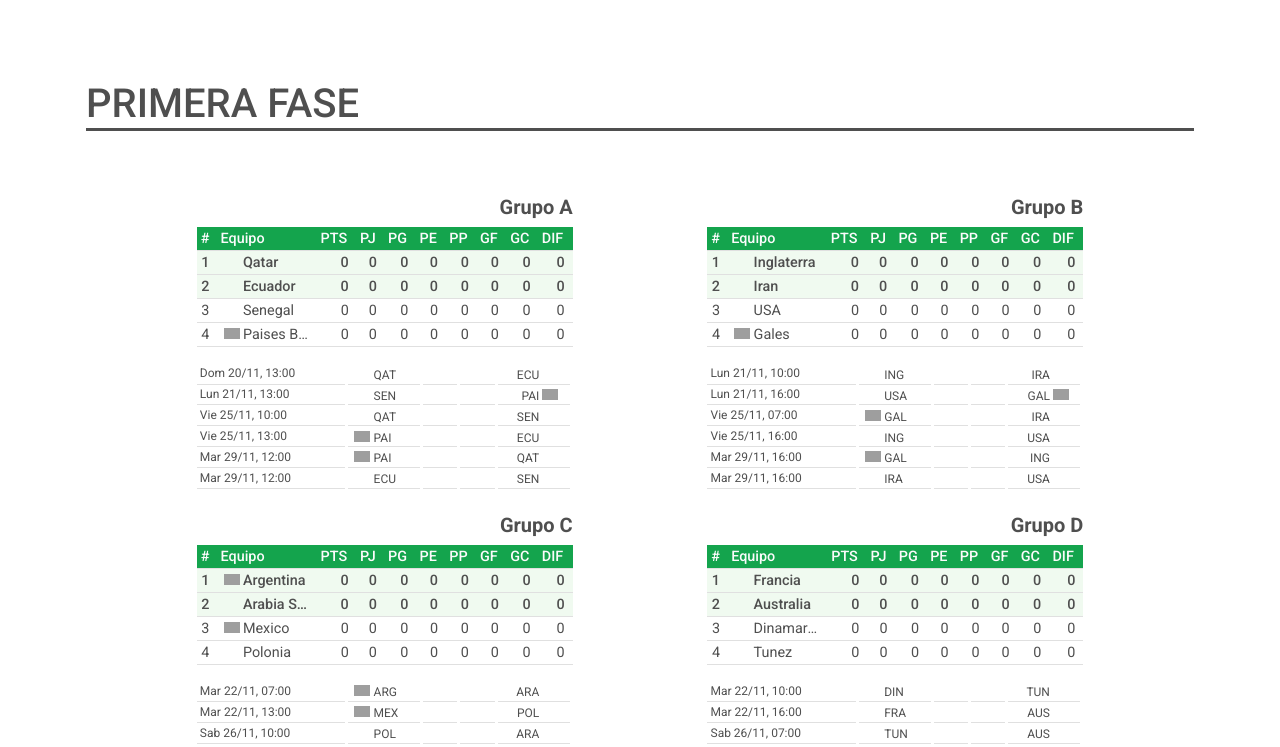
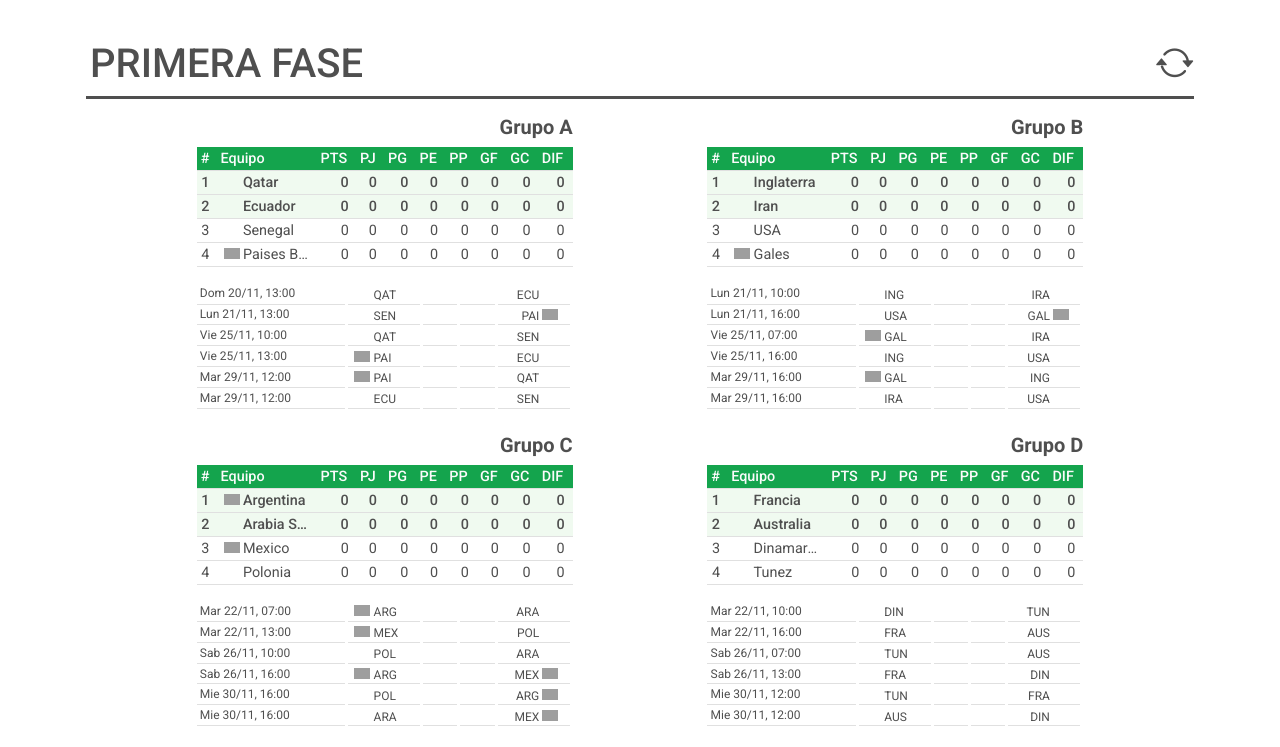
Before and after one commit to josemqu/2022-world-cup-fixture, a website: page index.html in a window 1280 px wide. Shown: the top 747 px of the page. Drawn offline with nearby package versions, Linux system fonts and the light colour scheme; no server answers; grey boxes are pictures that could not be loaded.

Commit message:
added update icon and loading spinner

```diff
--- a/app.js
+++ b/app.js
@@ -879,8 +879,6 @@ const groupsArr = [
 	groupDataH,
 ];
 
-document.addEventListener("DOMContentLoaded", () => printData());
-
 const printData = () => {
 	Object.keys(groups).forEach((group, i) => {
 		const groupName = `Grupo ${group}`;
@@ -937,6 +935,7 @@ const printGames = (groupTable, groupName) => {
 };
 
 const getScores = async () => {
+	toggleSpinner();
 	let endpoint = "";
 	if (location.hostname === "localhost" || location.hostname === "127.0.0.1") {
 		endpoint = "http://localhost:8000/results";
@@ -954,14 +953,13 @@ const getScores = async () => {
 			// return data;
 		})
 		.catch((err) => console.error(err));
+	toggleSpinner();
 };
 
 const updateScores = (data) => {
 	console.log(data);
 	return data;
 };
-
-getScores();
 
 const printScores = (data) => {
 	const scoreObj = {};
@@ -995,3 +993,27 @@ const printScores = (data) => {
 		feedDisplay.insertAdjacentHTML("beforeend", gameItem);
 	});
 };
+
+function toggleSpinner() {
+	const spinner = document.getElementById("spinner");
+	const update = document.getElementById("update-icon");
+	spinner.classList.toggle("hide");
+	update.classList.toggle("hide");
+}
+
+document.addEventListener("DOMContentLoaded", () => {
+	printData();
+	getScores();
+
+	const update = document.getElementById("update-icon");
+	update.addEventListener("click", getScores);
+
+	//luxon.DateTime.fromFormat("20/11, 13:00", "dd/MM, hh:mm")
+});
+
+var tooltipTriggerList = [].slice.call(
+	document.querySelectorAll('[data-bs-toggle="tooltip"]')
+);
+var tooltipList = tooltipTriggerList.map(function (tooltipTriggerEl) {
+	return new bootstrap.Tooltip(tooltipTriggerEl);
+});
--- a/index.html
+++ b/index.html
@@ -9,6 +9,8 @@
     <link href="https://cdn.jsdelivr.net/npm/bootstrap@5.0.2/dist/css/bootstrap.min.css" rel="stylesheet" integrity="sha384-EVSTQN3/azprG1Anm3QDgpJLIm9Nao0Yz1ztcQTwFspd3yD65VohhpuuCOmLASjC" crossorigin="anonymous">
     <!-- Font Awesome -->
     <link href="https://cdnjs.cloudflare.com/ajax/libs/font-awesome/6.0.0/css/all.min.css" rel="stylesheet" />
+    <!-- Bootstrap Icons -->
+    <link rel="stylesheet" href="https://cdn.jsdelivr.net/npm/bootstrap-icons@1.10.2/font/bootstrap-icons.css">
     <!-- Google Fonts -->
     <link href="https://fonts.googleapis.com/css?family=Roboto:300,400,500,700&display=swap" rel="stylesheet" />
     <!-- MDB -->
@@ -19,7 +21,17 @@
 <body>
 
     <div class="container p-3 mt-3">
-        <div class="title h1 my-5">PRIMERA FASE</div>
+        <div class="main-header">
+            <div class="title h1 mt-2 mx-1">PRIMERA FASE</div>
+            <div id="spinner-div" class="d-flex m-1">
+                <div id="spinner" class="spinner-border text-secondary hide" role="status">
+                    <span class="visually-hidden">Loading...</span>
+                </div>
+            </div>
+            <div id="update-icon">
+                <i id="update" class="bi bi-arrow-repeat" style="font-size: 2.4rem;" data-bs-toggle="tooltip" data-bs-placement="top" title="A"></i>
+            </div>
+        </div>
         <div class="row justify-content-evenly">
             <div class="group-table col">
                 <div class="table"></div>
@@ -146,7 +158,6 @@
     </template>
 </body>
 
-
 <script src="https://cdn.jsdelivr.net/npm/bootstrap@5.0.2/dist/js/bootstrap.bundle.min.js" integrity="sha384-MrcW6ZMFYlzcLA8Nl+NtUVF0sA7MsXsP1UyJoMp4YLEuNSfAP+JcXn/tWtIaxVXM" crossorigin="anonymous"></script>
 <!-- MDB -->
 <script type="text/javascript" src="https://cdnjs.cloudflare.com/ajax/libs/mdb-ui-kit/6.0.0/mdb.min.js"></script>
--- a/styles.css
+++ b/styles.css
@@ -1,8 +1,25 @@
 * {
     box-sizing: border-box;
+    margin: 0;
+    padding: 0;
 }
 
-.title {
+#spinner.hide {
+    display: none;
+}
+
+#update-icon.hide {
+    display: none;
+}
+
+#update {
+    cursor: pointer;
+}
+
+.main-header {
+    display: flex;
+    justify-content: space-between;
+    align-items: center;
     border-bottom: 0.2rem solid #4F4F4F;
 }
 
```
Lines whose indentation alone changed are shown as unchanged.
